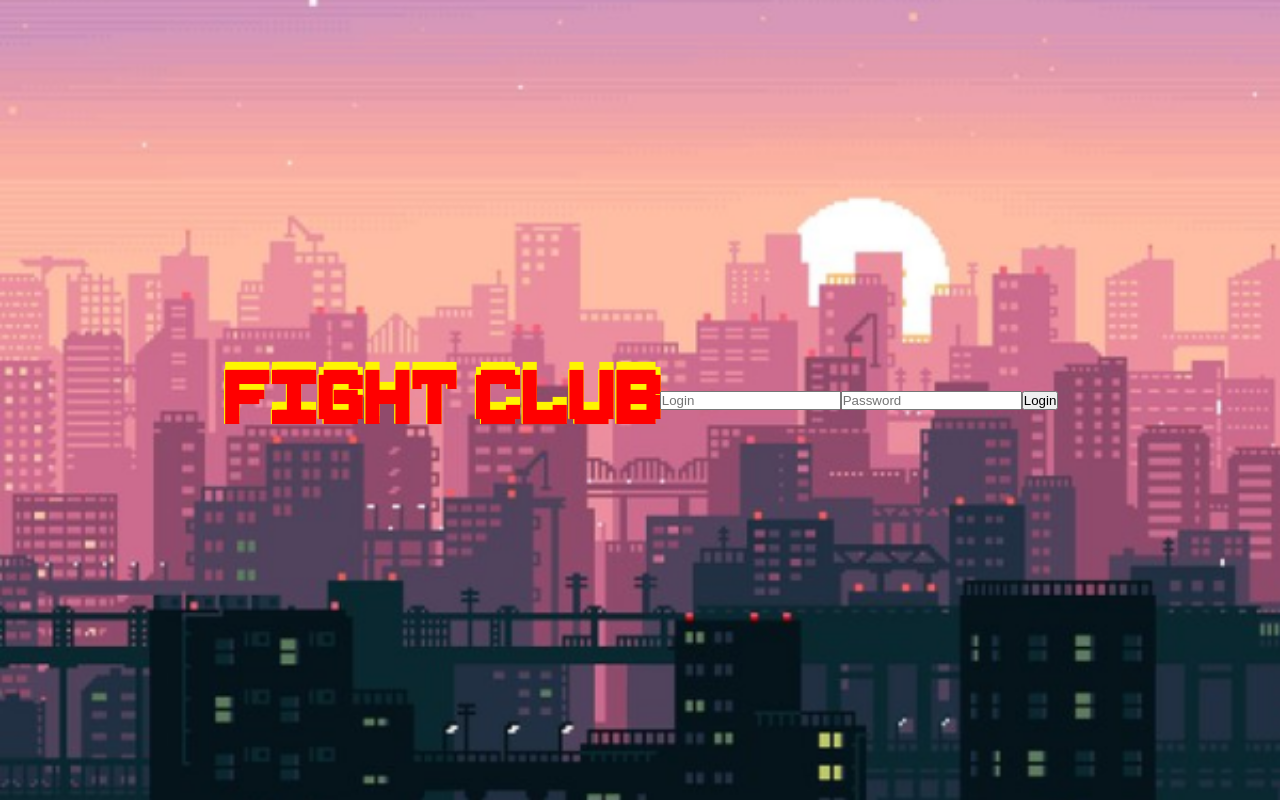
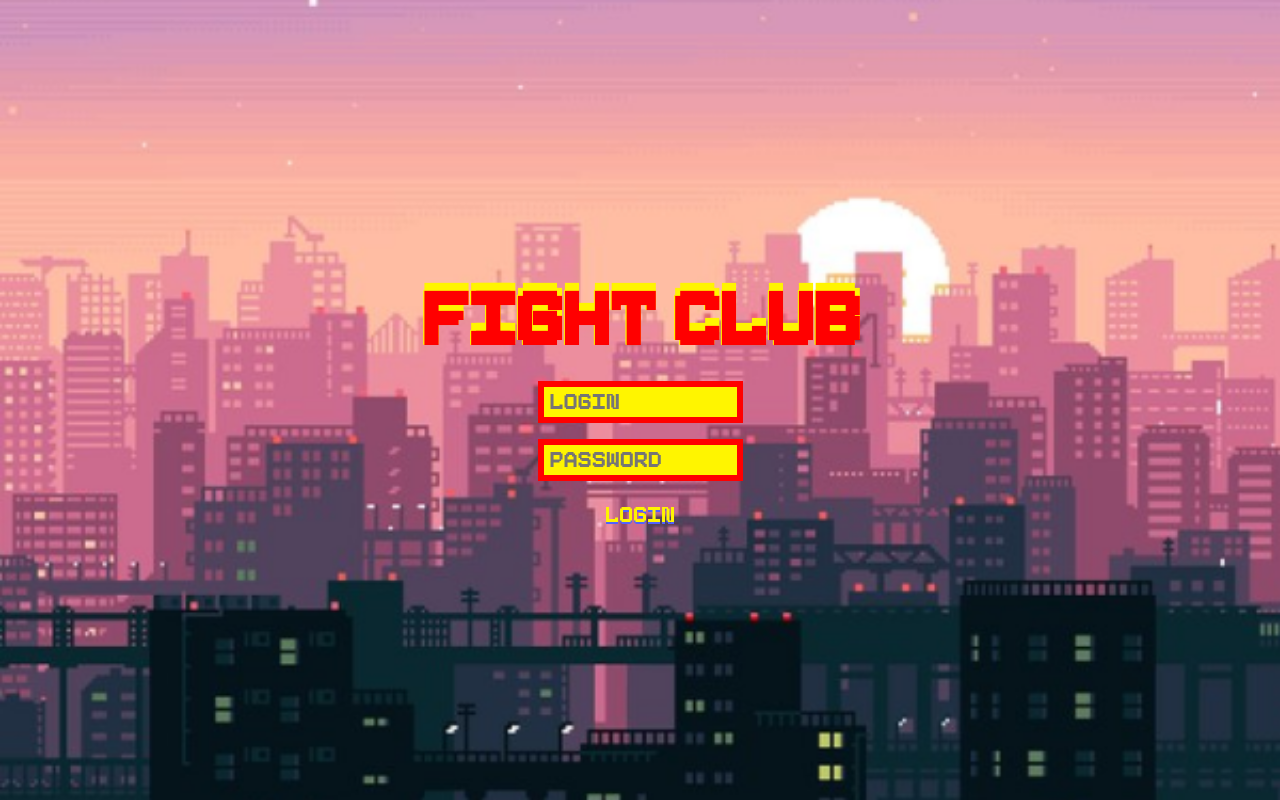
Before and after one commit to 14-team-6/FightClub, a React app: page / in a window 1280 px wide. Built offline with nearby package versions, Linux system fonts and the light colour scheme.

Commit message:
5. finish stylization for login page

```diff
--- a/frontend/consts/styles.ts
+++ b/frontend/consts/styles.ts
@@ -1,6 +1,11 @@
 // Colors
-export const MAIN_TITLE_COLOR: string = '#FF0000';
-export const MAIN_TITLE_SHADOW: string = '#FFF500';
+export const MAIN_RED: string = '#FF0000';
+export const MAIN_YELLOW: string = '#FFF500';
+export const INPUT_BORDER_BLUE: string = '#5061FF';
 
 // Font sizes
 export const MAIN_TITLE_SIZE: string = '100px';
+export const INPUTS_FONT_SIZE: string = '30px';
+
+// Font
+export const PIXEBOY: string = 'Pixeboy';
--- a/frontend/src/components/button/button.tsx
+++ b/frontend/src/components/button/button.tsx
@@ -1,11 +1,26 @@
 import React, { ButtonHTMLAttributes } from 'react';
+import styled from 'styled-components';
+import {
+  INPUT_BORDER_BLUE, INPUTS_FONT_SIZE, MAIN_YELLOW, PIXEBOY,
+} from '../../../consts/styles';
+
+const Button = styled.button`
+  cursor: pointer;
+  margin-top: 10px;
+  font-family: ${PIXEBOY};
+  font-size: ${INPUTS_FONT_SIZE};
+  background-color: transparent;
+  text-shadow: 0 2px 0 ${INPUT_BORDER_BLUE};
+  border: none;
+  color: ${MAIN_YELLOW};
+`;
 
 interface ButtonProps extends ButtonHTMLAttributes<HTMLButtonElement> {
   text: string;
 }
 
-const Button: React.FC<ButtonProps> = ({ text, ...props }) => {
-  return <button {...props}>{text}</button>;
+const ButtonElement: React.FC<ButtonProps> = ({ text, ...props }) => {
+  return <Button {...props}>{text}</Button>;
 };
 
-export default Button;
+export default ButtonElement;
--- a/frontend/src/components/form/form.tsx
+++ b/frontend/src/components/form/form.tsx
@@ -1,21 +1,27 @@
 import React from 'react';
+import styled from 'styled-components';
 import Input, { InputProps } from '../input/input';
+
+const Form = styled.form`
+  display: flex;
+  flex-direction: column;
+`;
 
 interface FormProps {
   inputs: InputProps[],
   className?: string,
 }
 
-const Form: React.FC<FormProps> = ({ inputs, className }) => {
+const FormElement: React.FC<FormProps> = ({ inputs }) => {
   return (
-    <form className={className}>
+    <Form>
       {inputs.map((input) => {
         return (
         <Input key={input.placeholder} {...input}/>
         );
       })}
-    </form>
+    </Form>
   );
 };
 
-export default Form;
+export default FormElement;
--- a/frontend/src/components/input/input.tsx
+++ b/frontend/src/components/input/input.tsx
@@ -1,4 +1,20 @@
 import React, { InputHTMLAttributes } from 'react';
+import styled from 'styled-components';
+import {
+  INPUTS_FONT_SIZE, MAIN_RED, MAIN_YELLOW, PIXEBOY,
+} from '../../../consts/styles';
+
+const Input = styled.input`
+  font-family: ${PIXEBOY};
+  margin: 8px 0;
+  height: 42px;
+  background-color: ${MAIN_YELLOW};
+  font-weight: 400;
+  font-size: ${INPUTS_FONT_SIZE};
+  border: 6px solid ${MAIN_RED};
+  padding-left: 6px;
+  max-width: 205px;
+`;
 
 export interface InputProps extends InputHTMLAttributes<HTMLInputElement> {
   placeholder: string,
@@ -6,8 +22,8 @@ export interface InputProps extends InputHTMLAttributes<HTMLInputElement> {
   type: string,
 }
 
-const Input: React.FC<InputProps> = (props) => {
-  return <input {...props}/>;
+const InputElement: React.FC<InputProps> = (props) => {
+  return <Input {...props}/>;
 };
 
-export default Input;
+export default InputElement;
--- a/frontend/src/components/main-title/main-title.tsx
+++ b/frontend/src/components/main-title/main-title.tsx
@@ -1,16 +1,16 @@
 import React, { HTMLAttributes } from 'react';
 import styled from 'styled-components';
-import { MAIN_TITLE_COLOR, MAIN_TITLE_SHADOW, MAIN_TITLE_SIZE } from '../../../consts/styles';
+import { MAIN_RED, MAIN_YELLOW, MAIN_TITLE_SIZE } from '../../../consts/styles';
 
 const H1 = styled.h1`
   font-family: Pixeboy, serif;
-  color: ${MAIN_TITLE_COLOR};
+  color: ${MAIN_RED};
   font-size: ${MAIN_TITLE_SIZE};
   text-shadow:
-    0 -8px 0 ${MAIN_TITLE_SHADOW},
-    -1px 0 ${MAIN_TITLE_SHADOW},
-    -1px -1px ${MAIN_TITLE_SHADOW},
-    0 -1px ${MAIN_TITLE_SHADOW};
+    0 -8px 0 ${MAIN_YELLOW},
+    -1px 0 ${MAIN_YELLOW},
+    -1px -1px ${MAIN_YELLOW},
+    0 -1px ${MAIN_YELLOW};
 `;
 
 interface MainTitleProps extends HTMLAttributes<HTMLHeadingElement> {
--- a/frontend/src/components/menu-buttons/menu-items.tsx
+++ b/frontend/src/components/menu-buttons/menu-items.tsx
@@ -4,6 +4,7 @@ import Button from '../button/button';
 
 const MenuItemsWrapper = styled.div`
   display: flex;
+  flex-direction: column;
 `;
 
 export interface MenuItem {
--- a/frontend/src/pages/login/login.tsx
+++ b/frontend/src/pages/login/login.tsx
@@ -7,6 +7,7 @@ const Wrapper = styled.div`
   display: flex;
   align-items: center;
   justify-content: center;
+  flex-direction: column;
   width: 100%;
   height: 100%;
 `;
--- a/package.json
+++ b/package.json
@@ -23,9 +23,7 @@
     "file-loader": "6.2.0",
     "html-webpack-plugin": "5.5.0",
     "husky": "7.0.0",
-    "node-sass": "7.0.1",
     "postcss-scss": "4.0.4",
-    "sass-loader": "13.0.0",
     "stylelint": "14.8.5",
     "stylelint-config-recommended": "7.0.0",
     "stylelint-config-standard-scss": "4.0.0",
@@ -36,8 +34,6 @@
     "url-loader": "4.1.1",
     "webpack": "5.72.1",
     "webpack-cli": "4.9.2",
-    "style-loader": "3.3.1",
-    "css-loader": "6.7.1",
     "webpack-dev-server": "4.9.0"
   },
   "dependencies": {
--- a/webpack.config.js
+++ b/webpack.config.js
@@ -43,14 +43,6 @@ module.exports = {
               ]
             },
           {
-            test: /\.(sass|css|scss)$/,
-            use: [
-              'style-loader',
-              'css-loader',
-              'sass-loader',
-            ]
-          },
-          {
             test: /\.(woff|woff2|ttf|eot)$/,
             loader: 'file-loader'
           }
```
